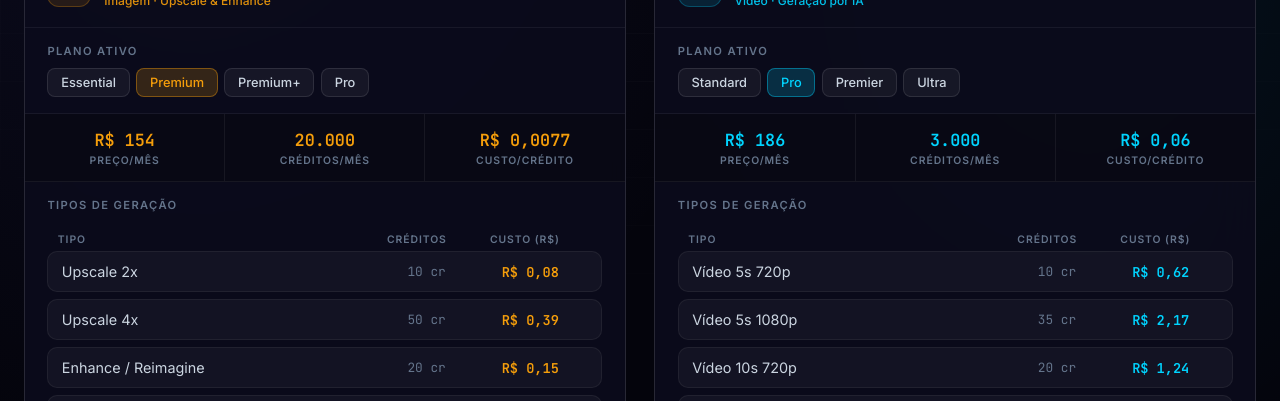
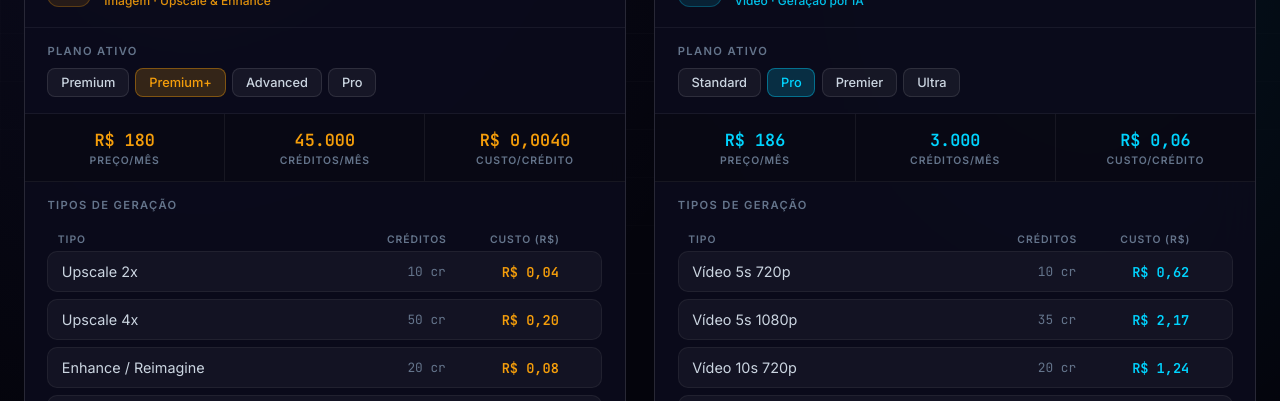
Before and after one commit to iocarry/calculadoradeprompts, a plain HTML site: page index.html in a window 1280 px wide. Shown: the part 399-800 px from the top of the page. Drawn offline with Linux system fonts and the light colour scheme.

Commit message:
Update Magnific AI default plans and pricing

```diff
--- a/index.html
+++ b/index.html
@@ -274,10 +274,10 @@ var DEFAULT_PLATFORMS=[
   {id:'magnific',name:'Magnific AI',icon:'&#10024;',color:'#f59e0b',rgb:'245,158,11',
    category:'Imagem \u00b7 Upscale & Enhance',
    plans:[
-     {name:'Essential',price:74,credits:8000},
-     {name:'Premium',price:154,credits:20000},
-     {name:'Premium+',price:342,credits:45000},
-     {name:'Pro',price:2166,credits:300000}
+     {name:'Premium',price:80,credits:20000},
+     {name:'Premium+',price:180,credits:45000},
+     {name:'Advanced',price:440,credits:112500},
+     {name:'Pro',price:1150,credits:300000}
    ],
    selectedPlan:1,
    generations:[
@@ -320,7 +320,7 @@ var DEFAULT_PLATFORMS=[
    ]}
 ];
 
-var LS_KEY='calc-prompts-v3';
+var LS_KEY='calc-prompts-v4';
 function loadState(){
   try{var r=localStorage.getItem(LS_KEY);if(r)return JSON.parse(r);}catch(e){}
   return JSON.parse(JSON.stringify(DEFAULT_PLATFORMS));
```
